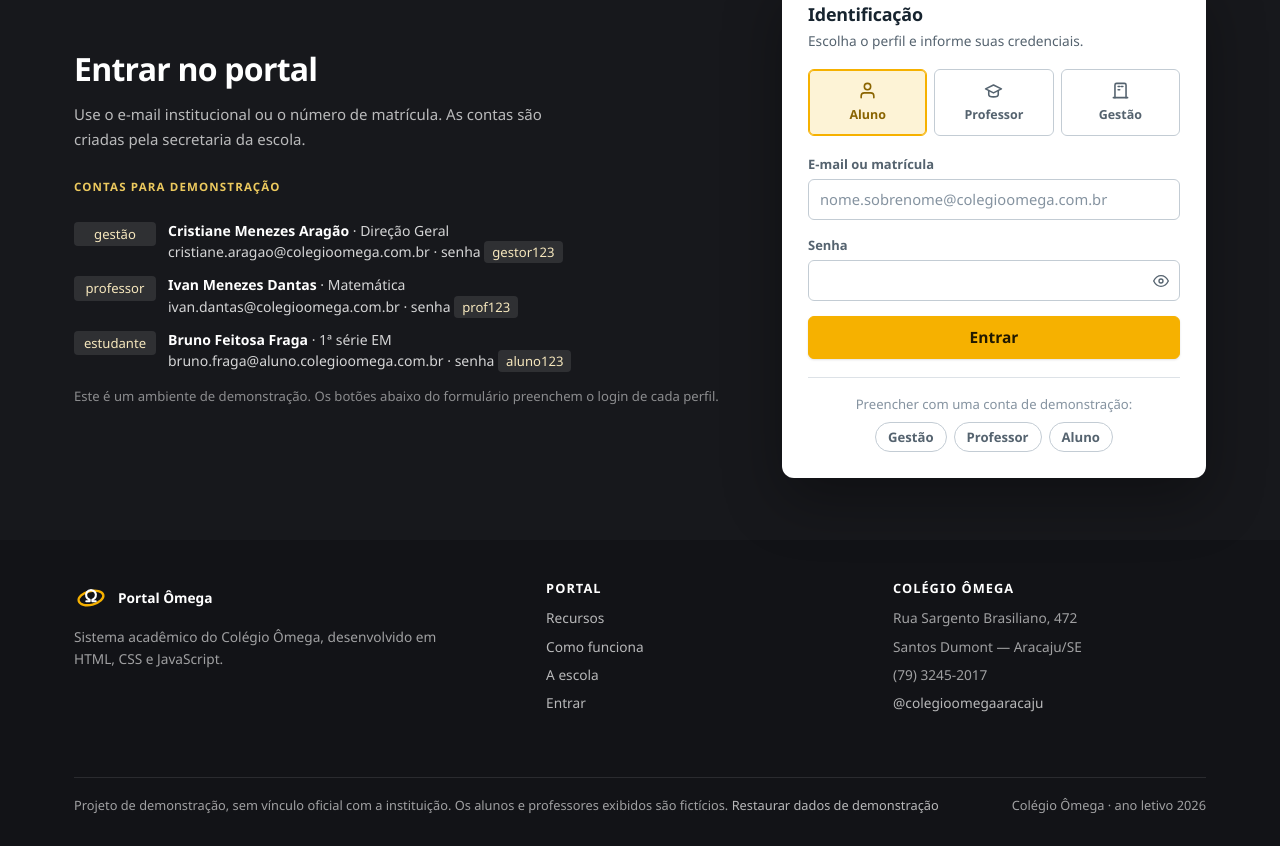
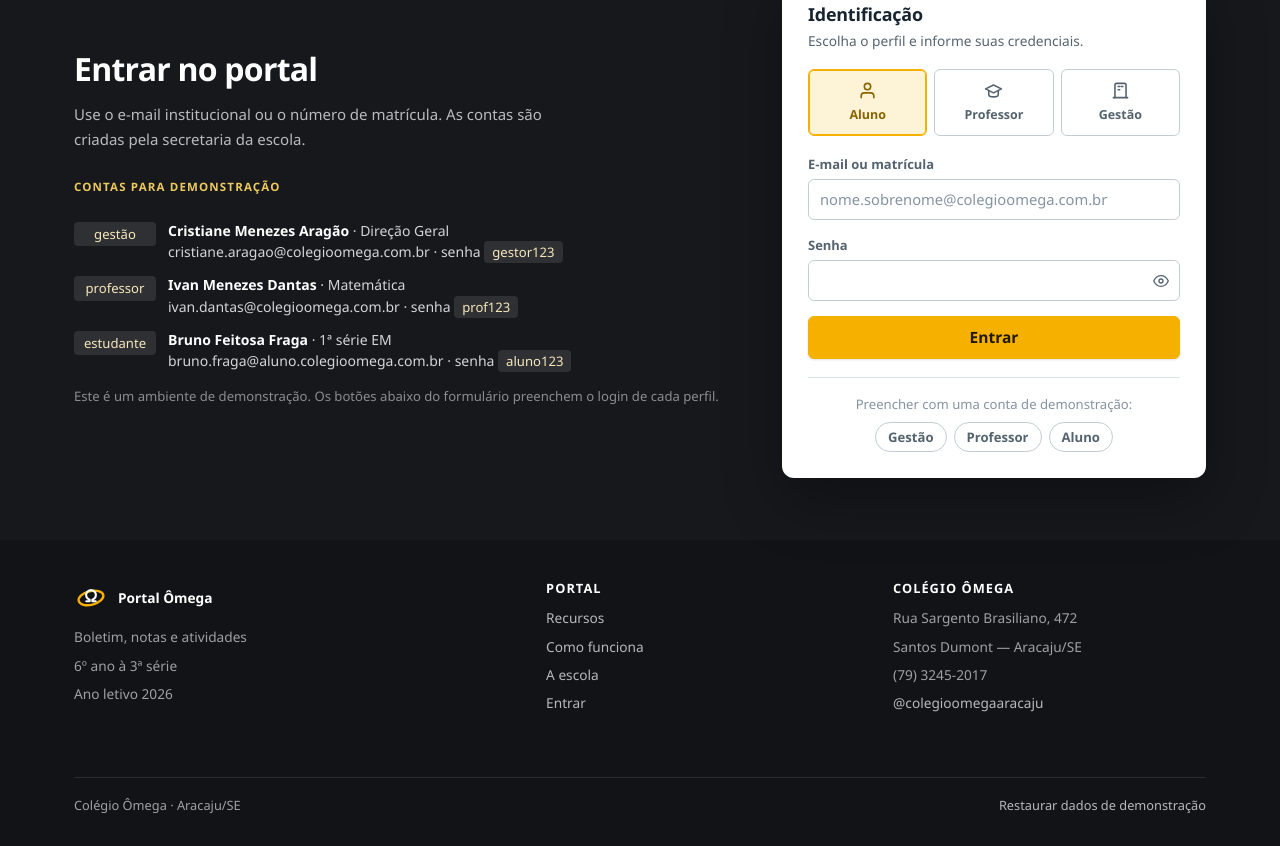
Before and after one commit to idkkkjjj/portal-omega-1, a plain HTML site: page index.html in a window 1280 px wide. Shown: the part 2863-3709 px from the top of the page. Drawn offline with Linux system fonts and the light colour scheme.

Commit message:
Remove textos redundantes do rodapé e do perfil do estudante
O rodapé passa a trazer só informação útil (escopo do portal, série,
ano letivo) no lugar da descrição técnica e do aviso de demonstração.
O card de perfil do estudante deixa de repetir instituição, município
e código INEP, que já aparecem no cabeçalho do sistema.

Co-Authored-By: Claude Fable 5 <noreply@anthropic.com>

```diff
--- a/assets/js/portal.js
+++ b/assets/js/portal.js
@@ -9,7 +9,9 @@
   Dados.iniciar();
 
   /* ------------------------------------------------------------- Rodape -- */
-  $("#rodapeAno").textContent = Dados.config().escola + " · ano letivo " + Dados.config().anoLetivo;
+  $("#rodapeAno").textContent = Dados.config().escola + " · " + Dados.config().cidade + "/" + Dados.config().uf;
+  const anoLetivo = $("#rodapeAnoLetivo");
+  if (anoLetivo) anoLetivo.textContent = Dados.config().anoLetivo;
 
   /* ----------------------------------------------------- Mostrar a senha - */
   const campoSenha = $("#senha");
--- a/index.html
+++ b/index.html
@@ -403,9 +403,11 @@
         </span>
         <b>Portal Ômega</b>
       </div>
-      <p style="max-width:380px;line-height:1.6">
-        Sistema acadêmico do Colégio Ômega, desenvolvido em HTML, CSS e JavaScript.
-      </p>
+      <ul>
+        <li>Boletim, notas e atividades</li>
+        <li>6º ano à 3ª série</li>
+        <li>Ano letivo <span id="rodapeAnoLetivo"></span></li>
+      </ul>
     </div>
     <div>
       <h5>Portal</h5>
@@ -426,12 +428,8 @@
       </ul>
     </div>
     <div class="fino" style="grid-column:1/-1">
-      <span>
-        Projeto de demonstração, sem vínculo oficial com a instituição.
-        Os alunos e professores exibidos são fictícios.
-        <a href="#" id="zerarBase">Restaurar dados de demonstração</a>
-      </span>
       <span id="rodapeAno"></span>
+      <a href="#" id="zerarBase">Restaurar dados de demonstração</a>
     </div>
   </div>
 </footer>
```
Also changed, not shown: assets/js/aluno.js (+1 -7 lines).
